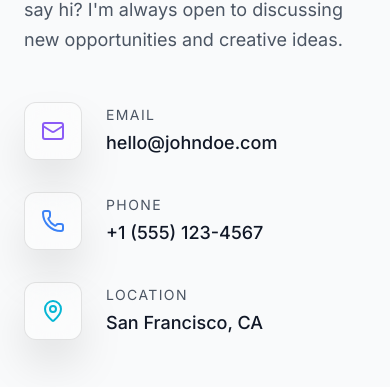
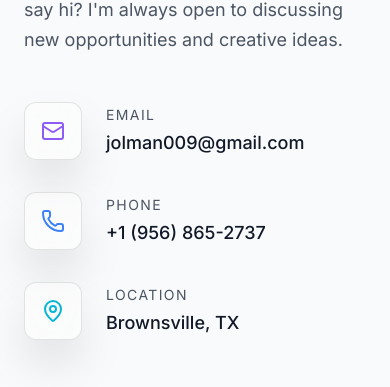
Before and after one commit to jolman009/my-react-portfolio, a React (Vite) app: page / in a window 390 px wide. Shown: the part 7552-7939 px from the top of the page. Built offline with nearby package versions, Linux system fonts and the light colour scheme.

Commit message:
chore: update contact information
Update email, phone number, and location details in the contact section to reflect current professional contact data.

```diff
--- a/src/components/Contact.tsx
+++ b/src/components/Contact.tsx
@@ -42,9 +42,9 @@ export default function Contact() {
 
             <div className="space-y-8 mb-16">
               {[
-                { icon: <Mail className="text-accent-purple" />, label: "Email", value: "hello@johndoe.com" },
-                { icon: <Phone className="text-accent-blue" />, label: "Phone", value: "+1 (555) 123-4567" },
-                { icon: <MapPin className="text-accent-cyan" />, label: "Location", value: "San Francisco, CA" },
+                { icon: <Mail className="text-accent-purple" />, label: "Email", value: "jolman009@gmail.com" },
+                { icon: <Phone className="text-accent-blue" />, label: "Phone", value: "+1 (956) 865-2737" },
+                { icon: <MapPin className="text-accent-cyan" />, label: "Location", value: "Brownsville, TX" },
               ].map((item) => (
                 <div key={item.label} className="flex items-center gap-6 group">
                   <div className="p-4 rounded-xl glass glass-hover group-hover:scale-110 transition-transform">
```
